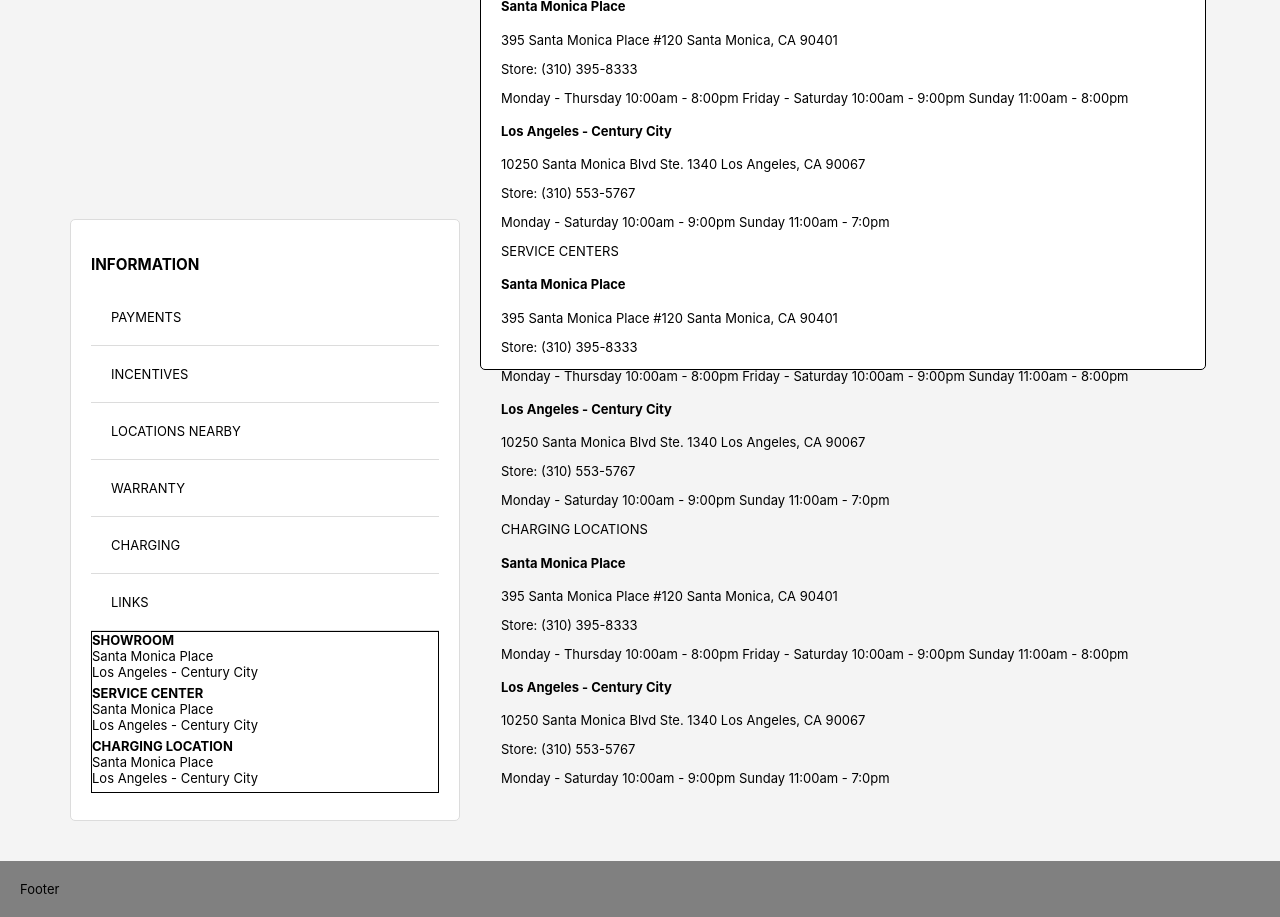
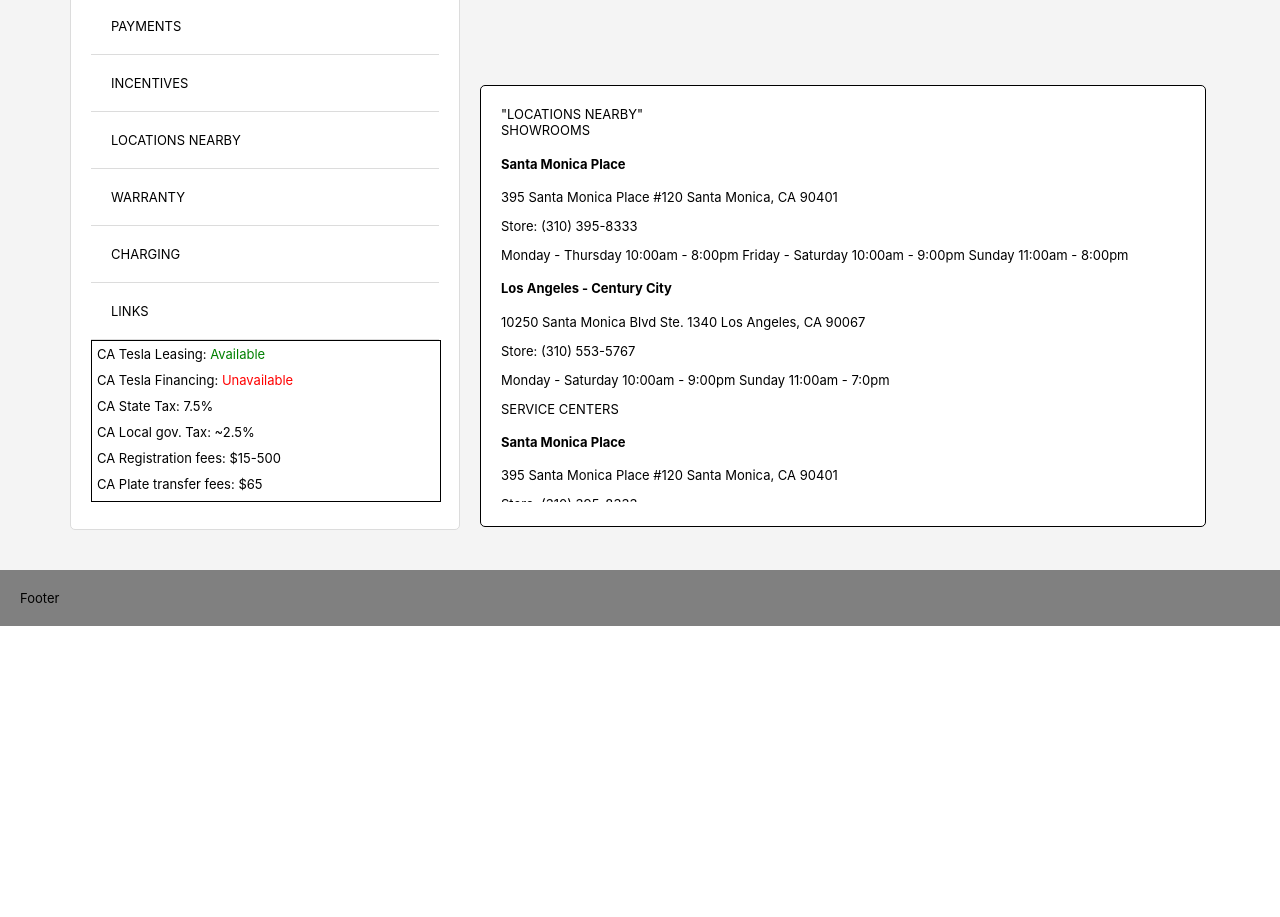
Before and after one commit to mikeadossi/Tesla_project, a React (Create React App) app in the folder client/: page /vehicles in a window 1280 px wide. Shown: the part 580-1497 px from the top of the page. After the commit the page ends 1206 px from the top, so only its background shows below. Built offline with nearby package versions, Linux system fonts and the light colour scheme.

Commit message:
write InfoPanel_payments content

```diff
--- a/client/src/App.css
+++ b/client/src/App.css
@@ -32,3 +32,11 @@ div{
 .app_cursorPointer{
   cursor: pointer;
 }
+
+.app_available{
+  color: green;
+}
+
+.app_unavailable{
+  color: red;
+}
--- a/client/src/components/InfoModalData/InfoModalData_locations/InfoModalData_locations.css
+++ b/client/src/components/InfoModalData/InfoModalData_locations/InfoModalData_locations.css
@@ -0,0 +1,9 @@
+.infoModalData_locations_container{
+    overflow: auto;
+    width: 100%;
+    height: 95%;
+}
+
+.infoModalData_showroom_container_padding{
+    height: 100px;
+}
--- a/client/src/components/InfoModalData/InfoModalData_locations/InfoModalData_locations.js
+++ b/client/src/components/InfoModalData/InfoModalData_locations/InfoModalData_locations.js
@@ -106,6 +106,9 @@ class InfoModalData_locations extends Component {
             </div>
           </div>
         </div>
+
+        <div className="infoModalData_showroom_container_padding"></div>
+
       </div>
     );
   }
--- a/client/src/components/InfoPanelData/InfoPanel_payments/InfoPanel_payments.css
+++ b/client/src/components/InfoPanelData/InfoPanel_payments/InfoPanel_payments.css
@@ -0,0 +1,7 @@
+.InfoPanel_payments_container div{
+    padding: 5px;
+}
+
+.InfoPanel_payments_footer{
+   margin-top: 20px;
+}
--- /dev/null
+++ b/client/src/components/InfoPanelData/InfoPanel_payments/InfoPanel_payments.js
@@ -0,0 +1,21 @@
+import React, { Component } from 'react';
+import './InfoPanel_payments.css';
+
+class InfoPanel_payments extends Component {
+  render() {
+    return (
+      <div className="InfoPanel_payments_container">
+          <div>CA Tesla Leasing: <span className="infoPanel_leasing_availability app_available">Available</span></div>
+          <div>CA Tesla Financing: <span className="infoPanel_financing_availability app_unavailable">Unavailable</span></div>
+          <div>CA State Tax: 7.5%</div>
+          <div>CA Local gov. Tax: ~2.5%</div>
+          <div>CA Registration fees: $15-500</div>
+          <div>CA Plate transfer fees: $65</div>
+          <div>CA Title Fees: $0</div>
+          <div className="InfoPanel_payments_footer"><a href="https://www.dmv.ca.gov/portal/vehicle-registration/registration-fees/">Source</a></div>
+      </div>
+    );
+  }
+}
+
+export default InfoPanel_payments;
--- a/client/src/containers/InfoPanel/InfoPanel.css
+++ b/client/src/containers/InfoPanel/InfoPanel.css
@@ -21,3 +21,9 @@
     padding: 20px 20px 20px 20px;
     border-bottom: 1px solid gainsboro;
 }
+
+.infoPanel_section_data{
+    overflow: auto;
+    width: 100%;
+    height: 95%;
+}
--- a/client/src/containers/InfoPanel/InfoPanel.js
+++ b/client/src/containers/InfoPanel/InfoPanel.js
@@ -1,6 +1,7 @@
 import React, { Component } from 'react';
 import './InfoPanel.css';
 import InfoPanel_locations_nearby from '../../components/InfoPanelData/InfoPanel_locations_nearby/InfoPanel_locations_nearby';
+import InfoPanel_payments from '../../components/InfoPanelData/InfoPanel_payments/InfoPanel_payments';
 
 class InfoPanel extends Component {
   render() {
@@ -34,7 +35,7 @@ class InfoPanel extends Component {
             <div className=""></div>
           </div>
           <div className="infoPanel_section_data">
-            <InfoPanel_locations_nearby />
+            <InfoPanel_payments />
           </div>
       </div>
     );
```
Also changed, not shown: client/src/components/InfoPanelData/InfoPanel_payments/InfoPanels_payments.js (deleted, +0 -14 lines).
